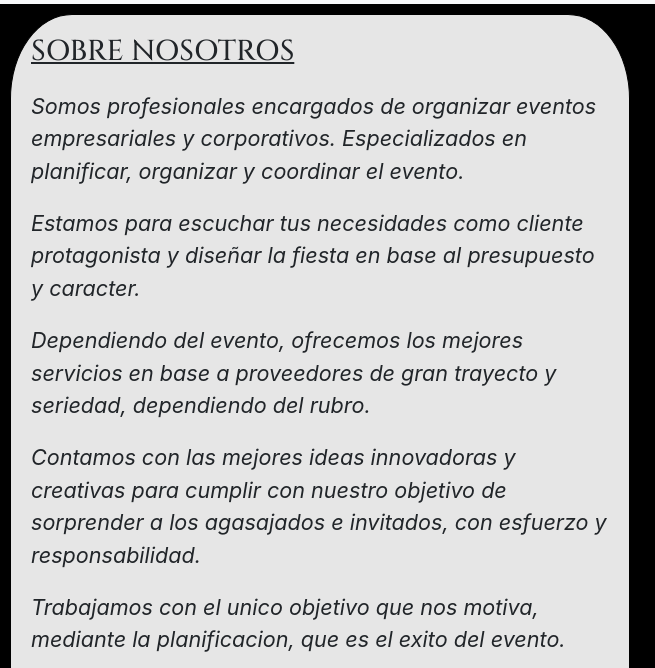
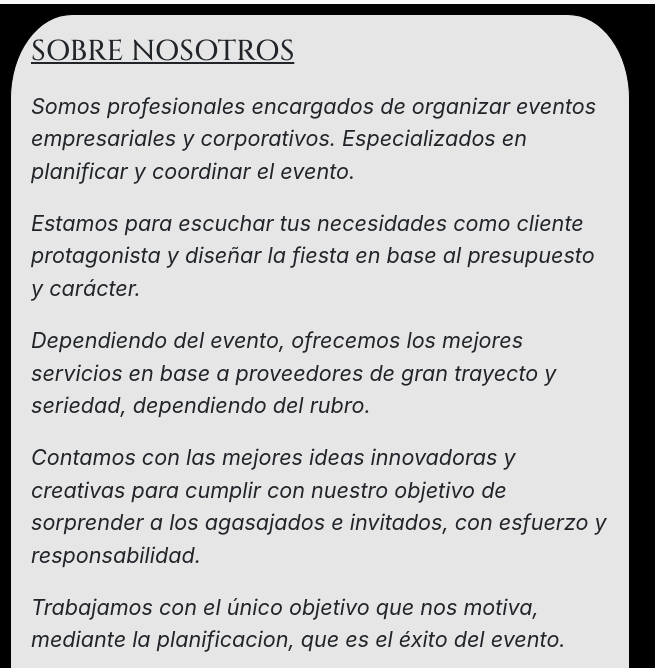
Before and after one commit to andresbelen/klap, a plain HTML site: page qsomos.html in a window 1280 px wide. Shown: the part 169-837 px from the top of the page, 0-655 px from the left. Drawn offline with nearby package versions, Linux system fonts and the light colour scheme.

Commit message:
Corregi errores de ortografia

```diff
--- a/qsomos.html
+++ b/qsomos.html
@@ -30,12 +30,12 @@
     <div class="somos1">
         <div class="contenidoq">
         <h3>SOBRE NOSOTROS</h3>
-        <p>Somos profesionales encargados de organizar eventos empresariales y corporativos. Especializados en planificar, organizar y coordinar el evento.</p>
-        <p>Estamos para escuchar tus necesidades como cliente protagonista y diseñar la fiesta en base al presupuesto y caracter.</p>
+        <p>Somos profesionales encargados de organizar eventos empresariales y corporativos. Especializados en planificar y coordinar el evento.</p>
+        <p>Estamos para escuchar tus necesidades como cliente protagonista y diseñar la fiesta en base al presupuesto y carácter.</p>
         <p>Dependiendo del evento, ofrecemos los mejores servicios en base a proveedores de gran trayecto y seriedad, dependiendo del rubro.</p>
         <p>Contamos con las mejores ideas innovadoras y creativas para cumplir con nuestro objetivo de sorprender a los agasajados e invitados, con esfuerzo y responsabilidad.</p>
-        <p> Trabajamos con el unico objetivo que nos motiva, mediante la planificacion, que es el exito del evento.</p>
-        <p>Nuestro objetivo, como hace mas de diez años, es organizar y planificar el evento mediante la creatividad y el profesionalismo, logrando que el cliente y sus invitados disfruten al maximo, creando experiencias memorables y unicas, para toda la vida.</p>
+        <p> Trabajamos con el único objetivo que nos motiva, mediante la planificacion, que es el éxito del evento.</p>
+        <p>Nuestro objetivo, como hace más de diez años, es organizar y planificar el evento mediante la creatividad y el profesionalismo, logrando que el cliente y sus invitados disfruten al máximo, creando experiencias memorables y únicas, para toda la vida.</p>
         </div>
         <div class="mapa">
         <iframe src="https://www.google.com/maps/embed?pb=!1m18!1m12!1m3!1d686.0995403280413!2d-60.49488685756346!3d-35.11525435250723!2m3!1f0!2f0!3f0!3m2!1i1024!2i768!4f13.1!3m3!1m2!1s0x95bede83788d4319%3A0x9b77d88726166a3d!2sKlap%20Noches%20Magicas!5e0!3m2!1ses-419!2sar!4v1598917209114!5m2!1ses-419!2sar" width="600" height="450" frameborder="0" style="border:0;" allowfullscreen="" aria-hidden="false" tabindex="0"></iframe>
```
